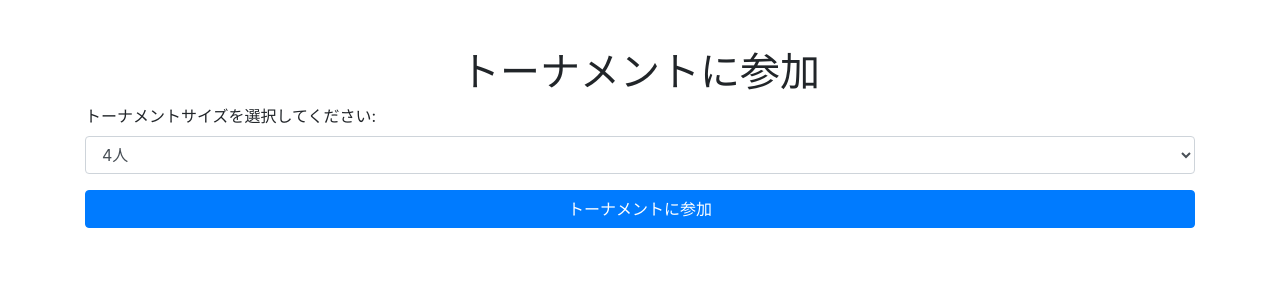
After one commit to Naoki427/ft_transcendence, a Django app: template srcs/SSR_Django/templates/Authorized/tournament.html in a window 1280 px wide. The commit adds this page. Shown: the top 300 px of the page. Run offline with Django 3.2, Linux system fonts and the light colour scheme; the template is opened without the code that fills it, so the values that code supplies are empty; some libraries are stand-ins or nearby versions.

Commit message:
トーナメント機能追加中...

```diff
--- a/srcs/API-Gateway/API_Gateway/SSR_Django/views.py
+++ b/srcs/API-Gateway/API_Gateway/SSR_Django/views.py
@@ -34,3 +34,6 @@ def matchmaking_page(request):
 
 def matchgame_page(request, room_name):
     return django_render(f"https://innerproxy/pages/match-game/{room_name}/")
+
+def tournament_page(request):
+    return django_render("https://innerproxy/pages/tournament/")
--- a/srcs/API-Gateway/API_Gateway/urls.py
+++ b/srcs/API-Gateway/API_Gateway/urls.py
@@ -16,8 +16,7 @@ Including another URLconf
 from django.urls import path
 from django.urls import re_path
 from .views import signup_view, login_view, login2fa_view, check_auth_view
-from .SSR_Django.views import landing_page_view, signup_page_view, get_qr_page, otp_page, home_page,  matchmaking_page, matchgame_page
-from .Websocket.views import matching_view, game_view
+from .SSR_Django.views import landing_page_view, signup_page_view, get_qr_page, otp_page, home_page,  matchmaking_page, matchgame_page, tournament_page
 
 urlpatterns = [
     path('api/signup/', signup_view, name="signup_view"),
@@ -33,4 +32,5 @@ urlpatterns = [
     path('pages/home/', home_page, name="home_page"),
     path('pages/matchmaking/', matchmaking_page, name='matchmaking_page'),
     path('pages/match-game/<str:room_name>/', matchgame_page, name='matchgame_page'),
+    path('pages/tournament/', tournament_page, name='tournament_page'),
 ]
--- a/srcs/Nginx-Server/Static/assets/static/js/Authorized/home.js
+++ b/srcs/Nginx-Server/Static/assets/static/js/Authorized/home.js
@@ -8,7 +8,7 @@ const translations = translations_format[lang];
 
 
 document.getElementById("title").textContent = translations.gamemenu;
-document.getElementById("cpu-battle-btn").textContent = translations.cpumatch;
+document.getElementById("tournament-btn").textContent = translations.cpumatch;
 document.getElementById("random-match-btn").textContent = translations.randommatch;
 document.getElementById("friend-battle-btn").textContent = translations.friendmatch;
 document.getElementById("settings-btn").textContent = translations.setting;
@@ -17,8 +17,8 @@ document.getElementById("friend-list-btn").textContent = translations.friendlist
 function handleClick(page) {
     let url = '';
     switch (page) {
-        case 'CPU Battle':
-            url = '/cpu-battle/';
+        case 'Tournament Battle':
+            url = '/pages/tournament/';
             break;
         case 'Random Match':
             url = '/pages/matchmaking/';
--- /dev/null
+++ b/srcs/Nginx-Server/Static/assets/static/js/Authorized/tournament.js
@@ -0,0 +1,29 @@
+document.addEventListener('DOMContentLoaded', (event) => {
+    const form = document.querySelector('form');
+    form.addEventListener('submit', function(event) {
+        event.preventDefault();
+
+        const tournamentSize = document.getElementById('tournamentSize').value;
+        const socket = new WebSocket('ws://localhost:8000/ws/custom/');
+
+        socket.onopen = function(e) {
+            const initMessage = { type: 'join_tournament', size: tournamentSize };
+            socket.send(JSON.stringify(initMessage));
+            console.log('WebSocket connection established and tournament size sent');
+        };
+
+        socket.onmessage = function(e) {
+            const data = JSON.parse(e.data);
+            console.log('Received:', data);
+            // 必要に応じて受信したデータを処理
+        };
+
+        socket.onclose = function(e) {
+            console.log('WebSocket connection closed');
+        };
+
+        socket.onerror = function(e) {
+            console.error('WebSocket error:', e);
+        };
+    });
+});
--- a/srcs/SSR_Django/SSR_DjangoProject/urls.py
+++ b/srcs/SSR_Django/SSR_DjangoProject/urls.py
@@ -15,7 +15,7 @@ Including another URLconf
 """
 from django.contrib import admin
 from django.urls import path
-from .views import landing_page,signup_page, get_qr_page, otp_page, home_view, matchmaking_page, matchgame_page
+from .views import landing_page,signup_page, get_qr_page, otp_page, home_view, matchmaking_page, matchgame_page, tournament_page
 
 
 urlpatterns = [
@@ -27,4 +27,5 @@ urlpatterns = [
     path("home/", home_view, name="home_page"),
     path('matchmaking/', matchmaking_page, name='matchmaking_page'),
     path('match-game/<str:room_name>/', matchgame_page, name='matchgame_page'),
+    path('tournament/', tournament_page, name='tournament_page'),
 ]
--- a/srcs/SSR_Django/SSR_DjangoProject/views.py
+++ b/srcs/SSR_Django/SSR_DjangoProject/views.py
@@ -29,3 +29,6 @@ def matchmaking_page(request):
 
 def matchgame_page(request, room_name):
     return render(request, "Authorized/match-game.html", {'room_name': room_name})
+
+def tournament_page(request):
+    return render(request, "Authorized/tournament.html")
--- a/srcs/SSR_Django/templates/Authorized/home.html
+++ b/srcs/SSR_Django/templates/Authorized/home.html
@@ -16,7 +16,7 @@
         <div class="row justify-content-center align-items-center" style="height: 100vh;">
             <div class="col-md-6 text-center">
                 <h1 class="mb-4" id="title">Game Menu</h1>
-                <button id="cpu-battle-btn" class="btn btn-primary btn-custom" onclick="handleClick('CPU Battle')">CPU対戦</button><br>
+                <button id="tournament-btn" class="btn btn-primary btn-custom" onclick="handleClick('Tournament Battle')">トーナメント対戦</button><br>
                 <button id="random-match-btn" class="btn btn-success btn-custom" onclick="handleClick('Random Match')">ランダムマッチ</button><br>
                 <button id="friend-battle-btn" class="btn btn-info btn-custom" onclick="handleClick('Friend Battle')">友人対戦</button><br>
                 <button id="settings-btn" class="btn btn-warning btn-custom" onclick="handleClick('Settings')">設定</button><br>
--- /dev/null
+++ b/srcs/SSR_Django/templates/Authorized/tournament.html
@@ -0,0 +1,32 @@
+{% load static %}
+
+<!DOCTYPE html>
+<html lang="ja">
+<head>
+    <meta charset="UTF-8">
+    <meta name="viewport" content="width=device-width, initial-scale=1.0">
+    <title>トーナメント参加</title>
+    <link href="https://stackpath.bootstrapcdn.com/bootstrap/4.5.2/css/bootstrap.min.css" rel="stylesheet">
+</head>
+<body>
+    <div class="container mt-5">
+        <h1 class="text-center">トーナメントに参加</h1>
+        <form>
+            <div class="form-group">
+                <label for="tournamentSize">トーナメントサイズを選択してください:</label>
+                <select class="form-control" id="tournamentSize">
+                    <option value="4">4人</option>
+                    <option value="8">8人</option>
+                    <option value="16">16人</option>
+                </select>
+            </div>
+            <button type="submit" class="btn btn-primary btn-block">トーナメントに参加</button>
+        </form>
+    </div>
+
+    <script src="https://code.jquery.com/jquery-3.5.1.slim.min.js"></script>
+    <script src="https://cdn.jsdelivr.net/npm/@popperjs/core@2.5.4/dist/umd/popper.min.js"></script>
+    <script src="https://stackpath.bootstrapcdn.com/bootstrap/4.5.2/js/bootstrap.min.js"></script>
+    <script type="module" src="{% static 'js/Authorized/tournament.js' %}"></script>
+</body>
+</html>
--- a/srcs/Websocket/WebsocketProject/SocketRoute/consumers.py
+++ b/srcs/Websocket/WebsocketProject/SocketRoute/consumers.py
@@ -236,3 +236,8 @@ class GameConsumer(AsyncWebsocketConsumer):
         await self.send(text_data=json.dumps({
             'paddle_position': paddle_position
         }))
+
+
+class TournamentConsumer(AsyncWebsocketConsumer):
+    async def connect(self):
+        await self.accept()
```
